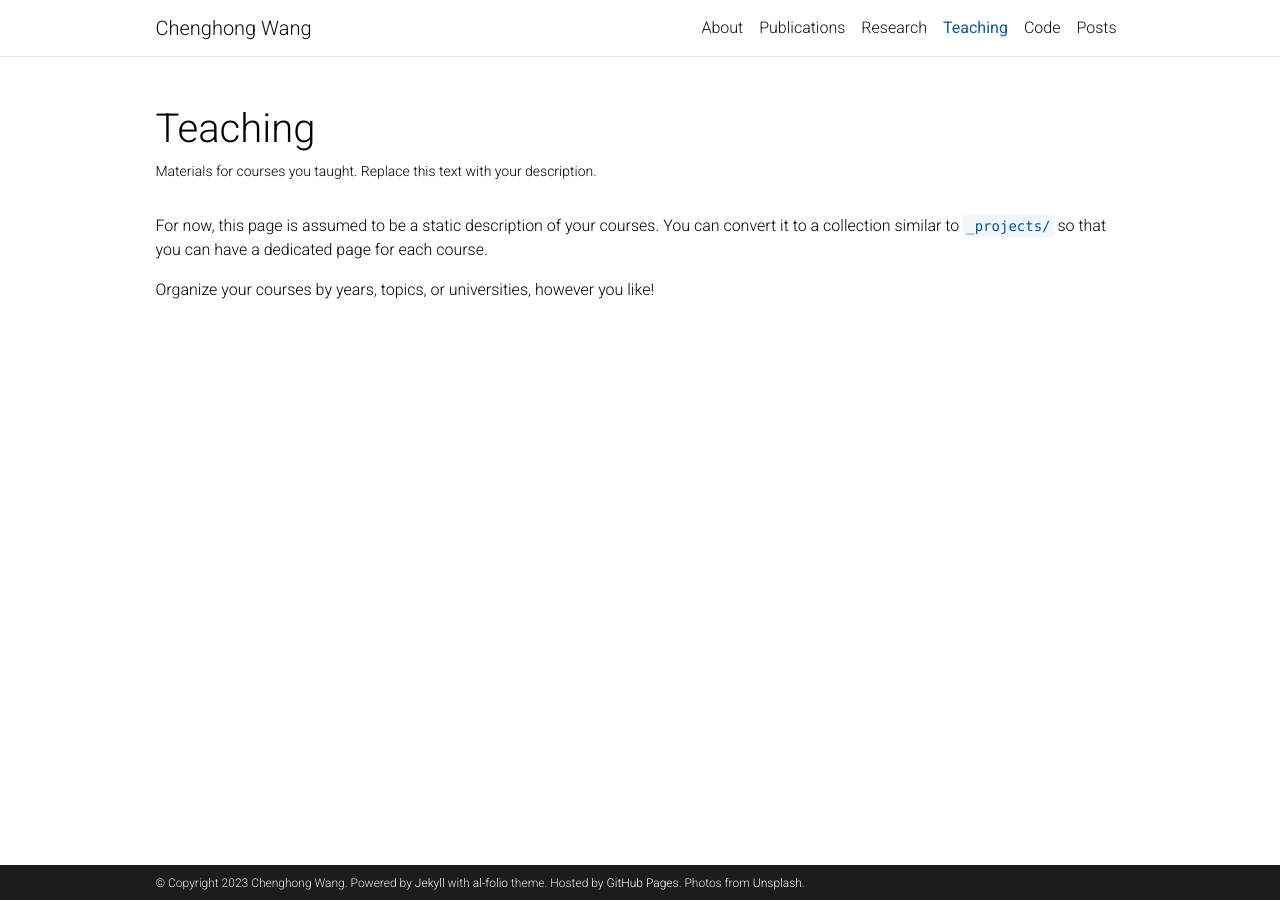
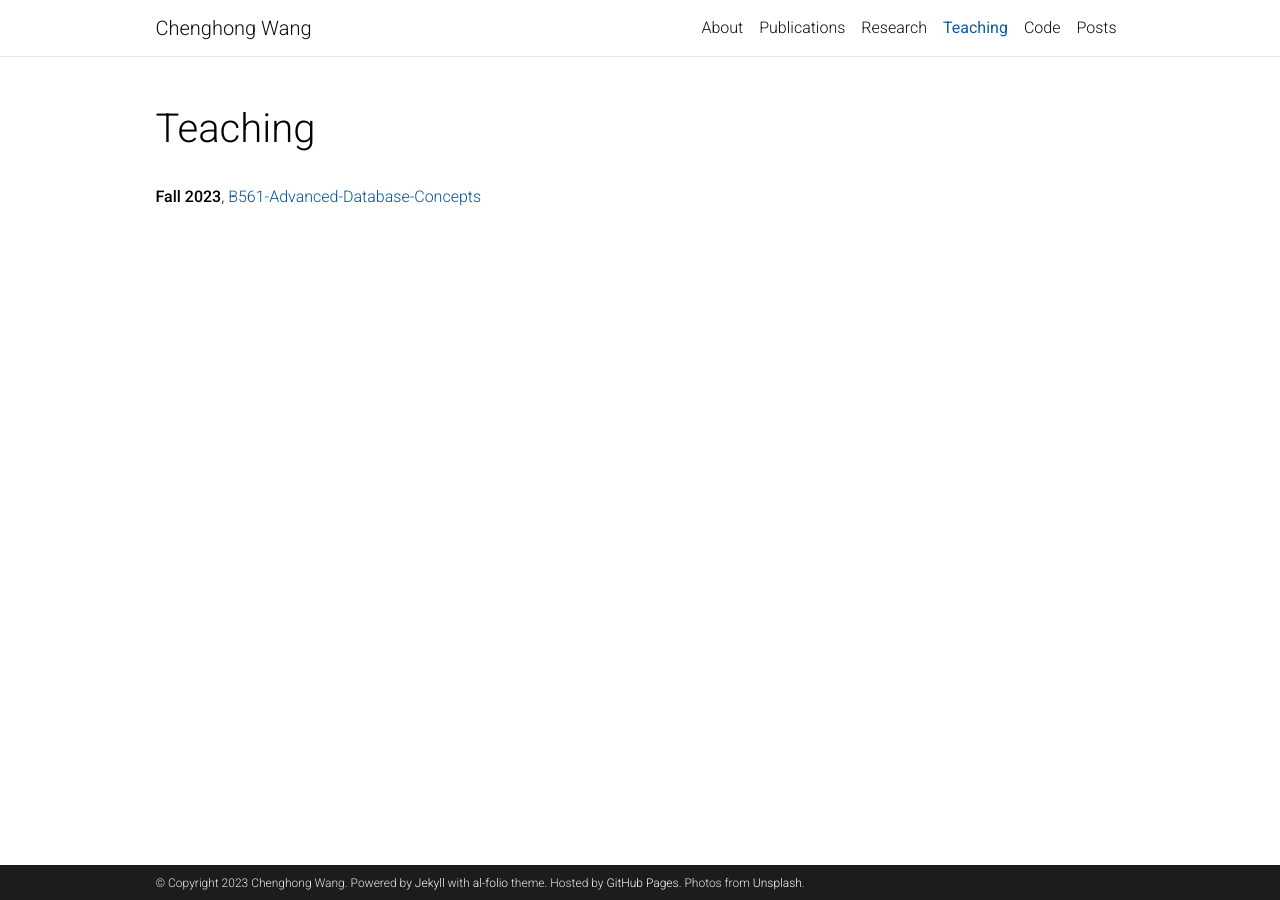
Before and after one commit to lovingmage/lovingmage.github.io, a Jekyll site: the page built from _pages/teaching.md, in a window 1280 px wide. Built offline with Jekyll 4.4.1, drawn with Linux system fonts in a browser that asks for light colours; comment, search, counter and statistics services are not loaded; a style sheet for code colours, icons or effects is not loaded.

Commit message:
Update teaching.md

```diff
--- a/_pages/teaching.md
+++ b/_pages/teaching.md
@@ -2,11 +2,9 @@
 layout: page
 permalink: /teaching/
 title: Teaching
-description: Materials for courses you taught. Replace this text with your description.
+description:
 nav: true
 nav_order: 5
 ---
 
-For now, this page is assumed to be a static description of your courses. You can convert it to a collection similar to `_projects/` so that you can have a dedicated page for each course.
-
-Organize your courses by years, topics, or universities, however you like!
+**Fall 2023**, [B561-Advanced-Database-Concepts](#)
```
